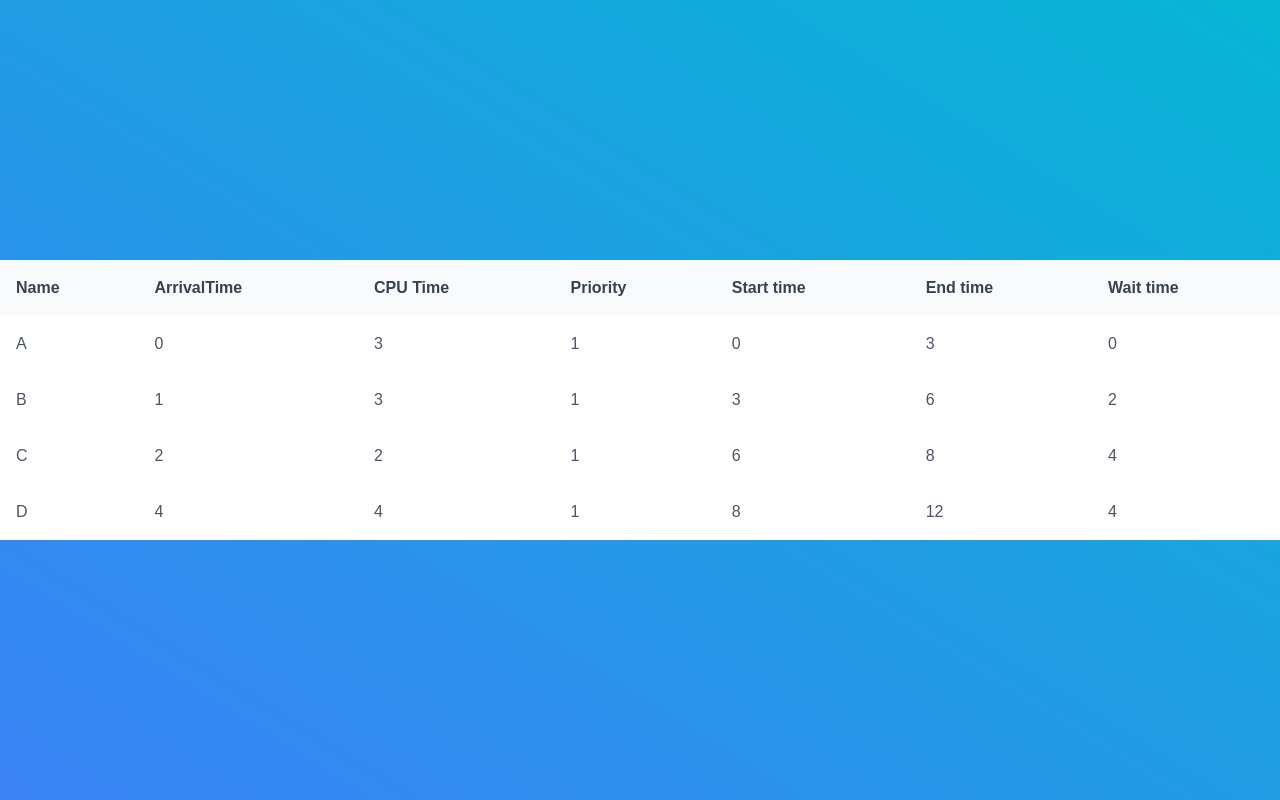
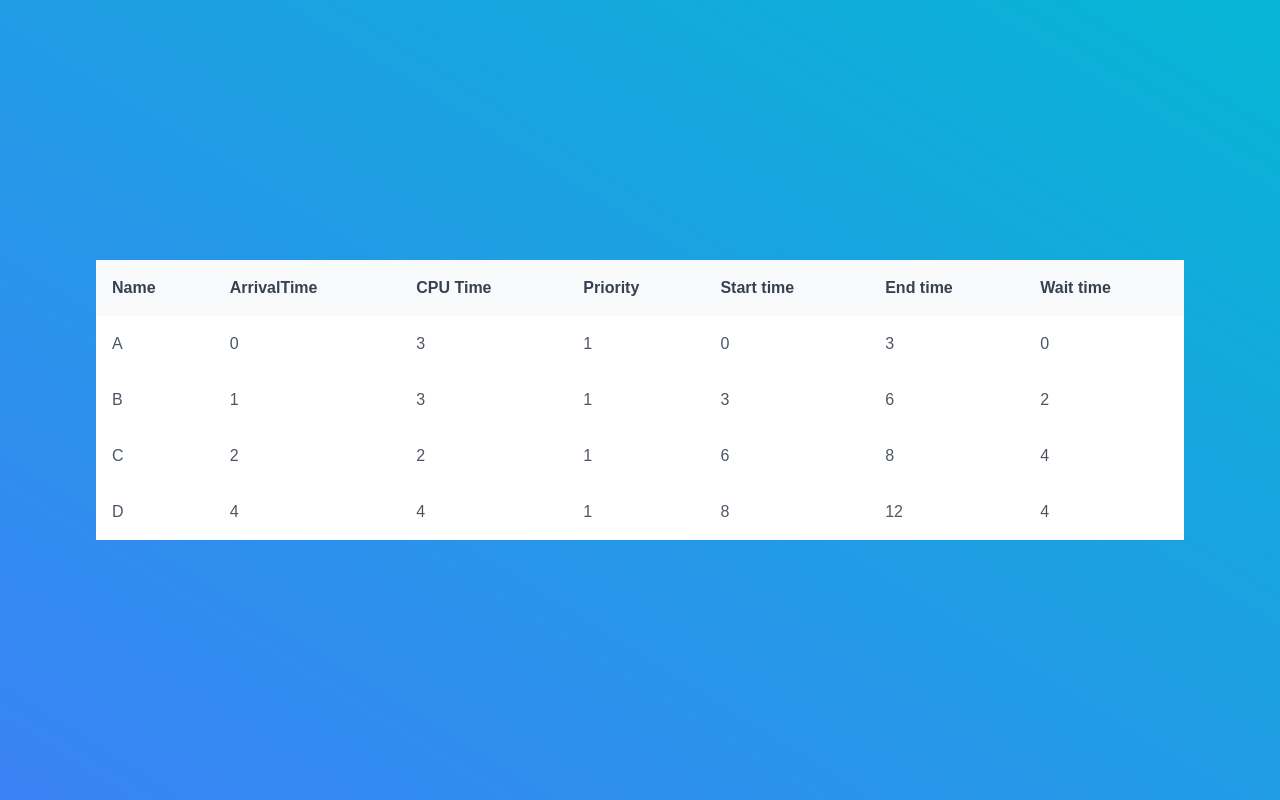
Before and after one commit to sarrietav-dev/process-scheduling-simulator, a Vue app: page / in a window 1280 px wide. Both pictures are taken after a click on the button "Run scheduler". Built offline with nearby package versions, Linux system fonts and the light colour scheme; a web font is replaced by a local one.

Commit message:
Add margin to the ScheduleTable

```diff
--- a/src/App.vue
+++ b/src/App.vue
@@ -2,7 +2,7 @@
   <main
     class="flex h-screen flex-col justify-center bg-gradient-to-bl from-cyan-500 to-blue-500"
   >
-    <ScheduleTable v-if="schedulePage" />
+    <ScheduleTable class="m-24" v-if="schedulePage" />
     <TheProcessInputTable v-else>
       <template #run-button>
         <Button class="p-button-success" @click="showSchedule"
```
